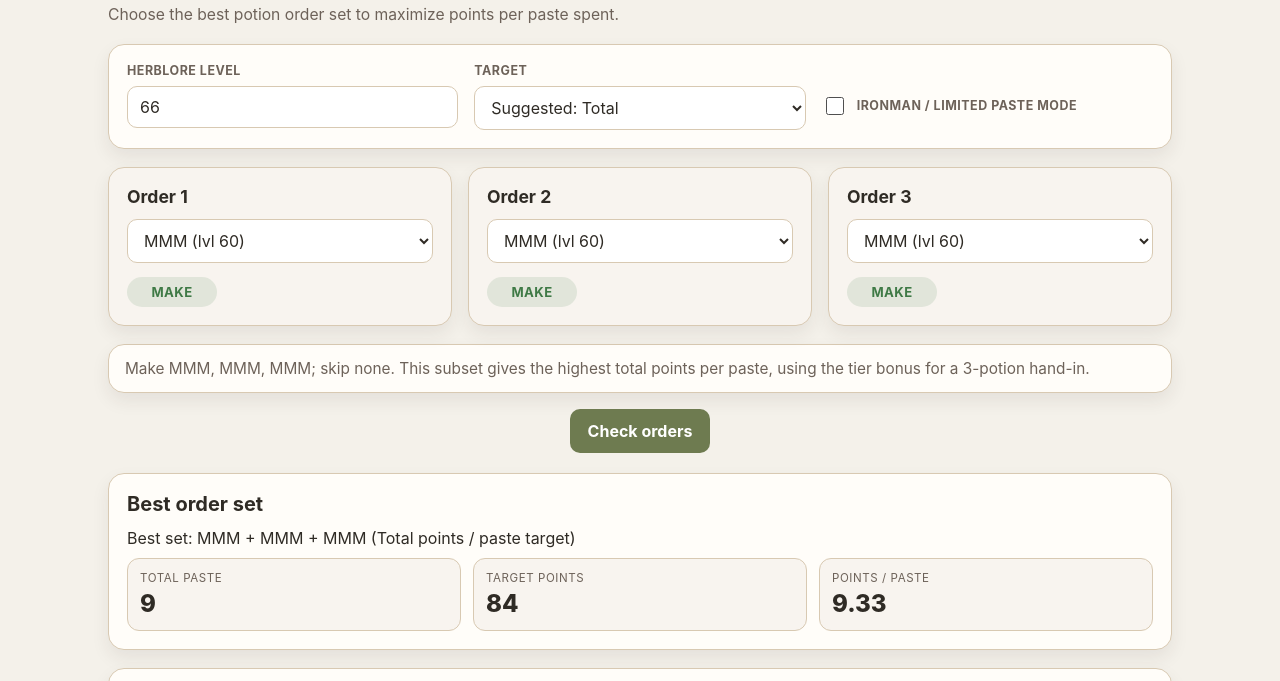
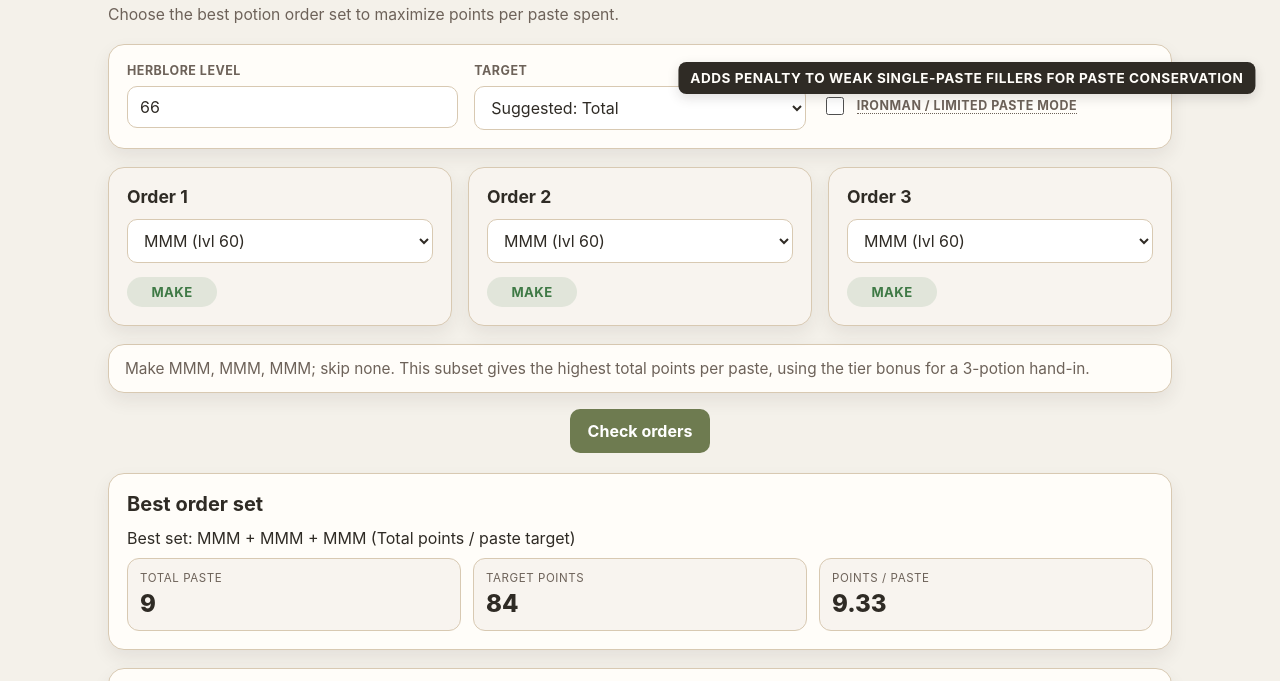
Before and after one commit to jdanthdavis/the-mixologist, a website: page index.html in a window 1280 px wide. In both pictures the pointer is over the label "IRONMAN / LIMITED PASTE MODE". Shown: the part 73-754 px from the top of the page. Drawn offline with Linux system fonts and the light colour scheme.

Commit message:
Replace Ironman explanation text with hover tooltip

```diff
--- a/index.html
+++ b/index.html
@@ -300,6 +300,39 @@
           grid-template-columns: 1fr;
         }
       }
+
+      .tooltip-label {
+        position: relative;
+        cursor: help;
+        border-bottom: 1px dotted var(--muted);
+      }
+
+      .tooltip-label:hover::after {
+        content: attr(data-tooltip);
+        position: absolute;
+        bottom: 125%;
+        left: 50%;
+        transform: translateX(-50%);
+        background: var(--text);
+        color: var(--panel);
+        padding: 8px 12px;
+        border-radius: 8px;
+        font-size: 0.85rem;
+        white-space: nowrap;
+        z-index: 1000;
+        box-shadow: 0 4px 12px rgba(47, 43, 37, 0.15);
+      }
+
+      .tooltip-label:hover::before {
+        content: '';
+        position: absolute;
+        bottom: 115%;
+        left: 50%;
+        transform: translateX(-50%);
+        border: 6px solid transparent;
+        border-top-color: var(--text);
+        z-index: 1000;
+      }
     </style>
   </head>
   <body>
@@ -330,7 +363,7 @@
 
         <div class="checkbox-field">
           <input id="ironmanMode" type="checkbox" />
-          <label for="ironmanMode">Ironman / limited paste mode</label>
+          <label for="ironmanMode" class="tooltip-label" data-tooltip="Adds penalty to weak single-paste fillers for paste conservation">Ironman / limited paste mode</label>
         </div>
       </section>
 
@@ -704,8 +737,7 @@
 
         const makeText = makeOrders.join(', ');
         const skipText = skipOrders.length ? skipOrders.join(', ') : 'none';
-        const ironmanTag = ironmanMode ? ' Ironman mode adds a small penalty to weak single-paste fillers to favour paste conservation.' : '';
-        explanationEl.textContent = `Make ${makeText}; skip ${skipText}. This subset gives the highest ${targetLabel.toLowerCase()} points per paste, using the tier bonus for a ${bestSubset.subset.length}-potion hand-in.${ironmanTag}`;
+        explanationEl.textContent = `Make ${makeText}; skip ${skipText}. This subset gives the highest ${targetLabel.toLowerCase()} points per paste, using the tier bonus for a ${bestSubset.subset.length}-potion hand-in.`;
       }
 
       function formatDelta(value) {
```
